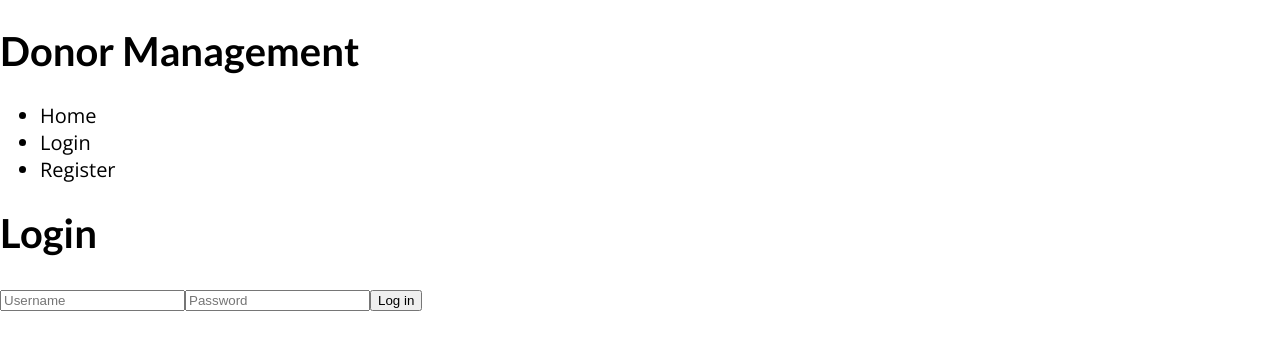
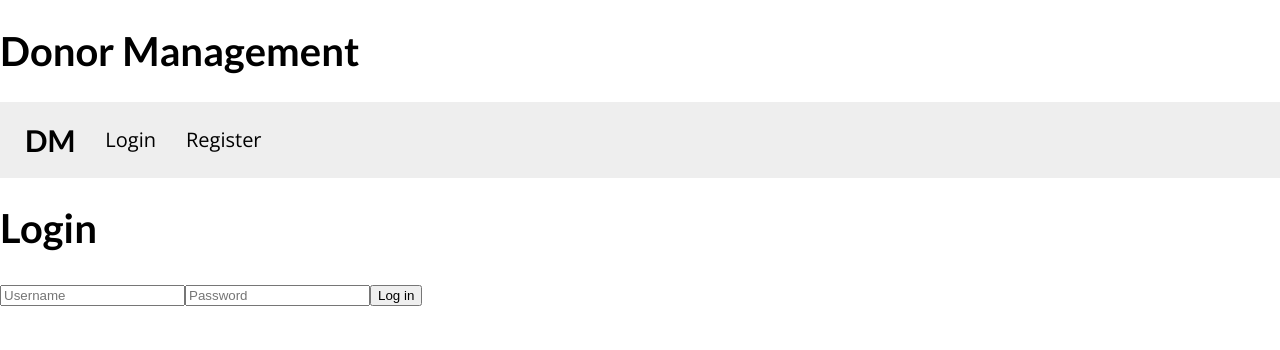
Before and after one commit to donor-management/Frontend, a React (Create React App) app: page /login in a window 1280 px wide. Shown: the top 350 px of the page. Built offline with nearby package versions, Linux system fonts and the light colour scheme.

Commit message:
Add styles for nav

```diff
--- a/src/components/MainNav.jsx
+++ b/src/components/MainNav.jsx
@@ -1,12 +1,38 @@
 import React from 'react';
 import { Link, NavLink } from 'react-router-dom';
+import styled from 'styled-components';
+
+const StyledNav = styled.nav`
+  background: #eee;
+  .logo {
+    font-size: 1.5rem;
+    font-weight: bold;
+    font-family: 'Lato';
+  }
+  ul {
+    padding: 1rem;
+    margin: 0;
+    display: flex;
+    align-items: center;
+  }
+  li {
+    list-style: none;
+    margin-right: 1rem;
+  }
+  a {
+    padding: 0.25rem;
+  }
+  li:last-child {
+    margin-right: 0;
+  }
+`;
 
 const MainNav = ({ user }) => {
   return (
-    <nav>
+    <StyledNav>
       <ul>
-        <li>
-          <Link to="/">Home</Link>
+        <li className="logo">
+          <Link to="/">DM</Link>
         </li>
 
         {!user && (
@@ -26,9 +52,9 @@ const MainNav = ({ user }) => {
         {user && (
           <>
             <li>
-              {/* <NavLink className="" to="/profile"> */}
-              {/* {user.name} */}
-              {/* </NavLink> */}
+              <NavLink className="" to="/dashboard">
+                {user.name} Dash
+              </NavLink>
             </li>
             <li>
               <NavLink className="" to="/logout">
@@ -38,7 +64,7 @@ const MainNav = ({ user }) => {
           </>
         )}
       </ul>
-    </nav>
+    </StyledNav>
   );
 };
 
```
